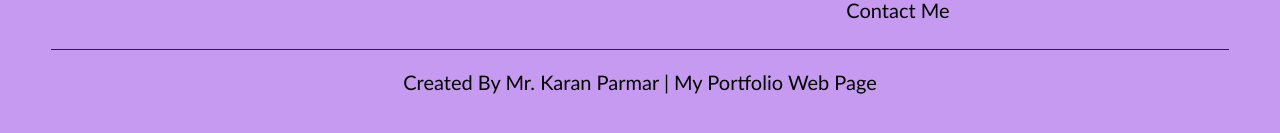
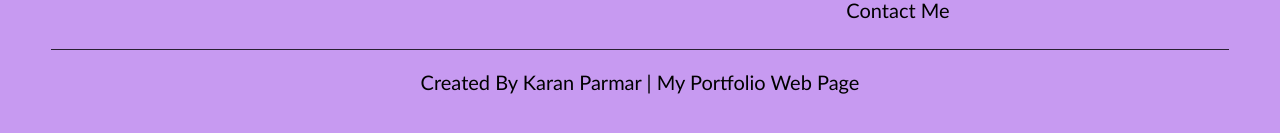
Before and after one commit to Karan9186/my_portfolio.io, a plain HTML site: page index.html in a window 1280 px wide. Shown: the part 4344-4477 px from the top of the page. Drawn offline with nearby package versions, Linux system fonts and the light colour scheme.

Commit message:
index.html

```diff
--- a/index.html
+++ b/index.html
@@ -264,7 +264,7 @@
 
         </div>
         <div class="container_footer">
-            <h1 class="credit"> created by <span class="me"> mr. karan parmar</span> | my portfolio web page </h1>
+            <h1 class="credit"> created by <span class="me">karan parmar</span> | my portfolio web page </h1>
         </div>
     </section>
 
```
